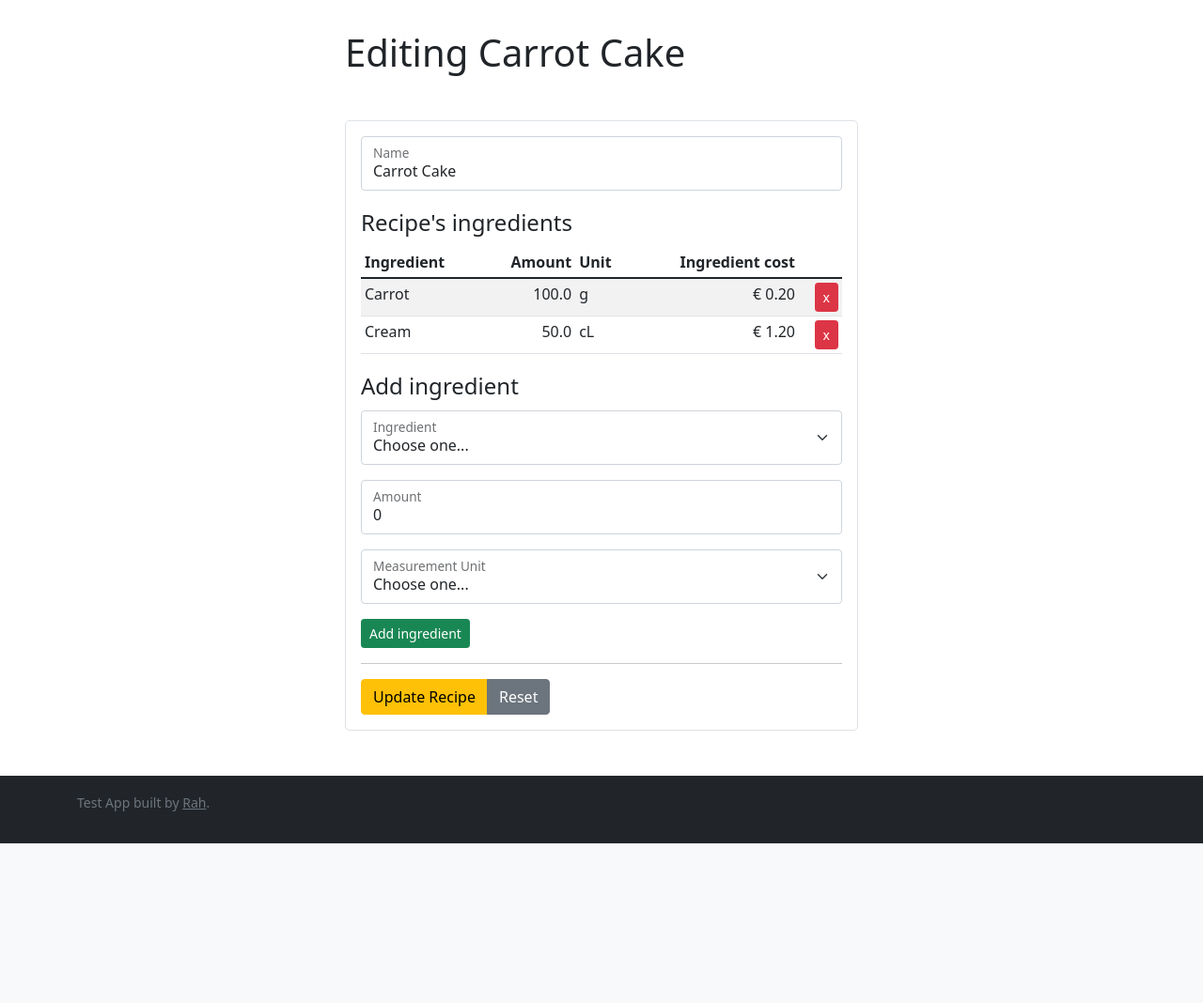
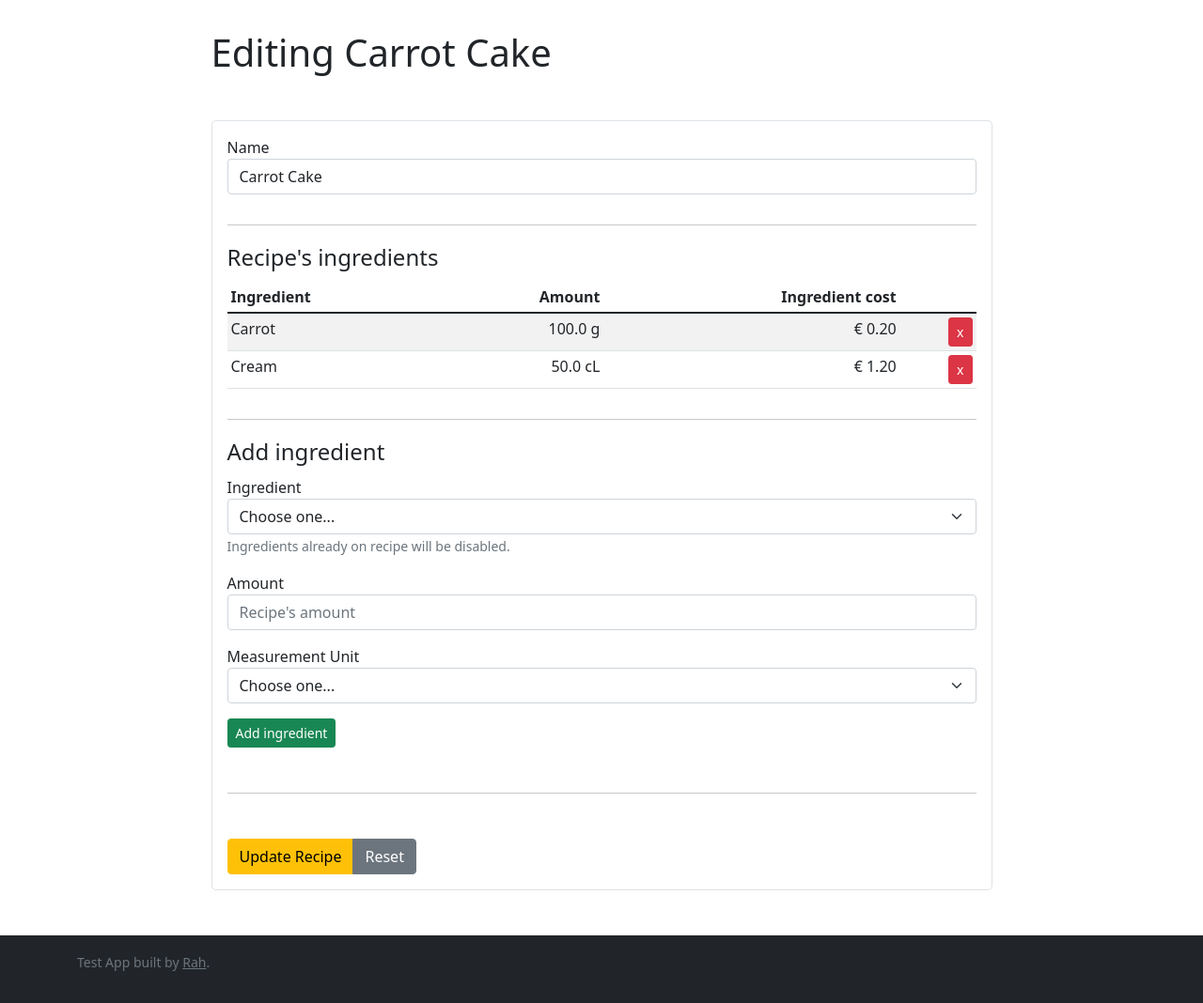
Before and after one commit to rahenrique/rah.recipemanager.test, a Django app: page /recipes/1/edit in a window 1280 px wide. Shown: the part 120-1188 px from the top of the page at 94% size. Before the commit the page ends 1018 px from the top, so only its background shows below. Run offline with Django 4.2, Linux system fonts and the light colour scheme; a user stored in the database is signed in; data comes from the database, SQL or seed files in the repository; some libraries are stand-ins or nearby versions.

Commit message:
style: :art: Format code, clean-up CSS classes

```diff
--- a/recipe_manager/recipes/static/recipes/main.js
+++ b/recipe_manager/recipes/static/recipes/main.js
@@ -1,19 +1,32 @@
 $(function () {
 	const IngredientItem = ({ id, name, amount, unit }) => `
-		<tr>
+		<tr data-id="${id}">
 			<td>
 				<input type="hidden" name="ingredients" value='{"id":"${id}","amount":"${amount}","unit":"${unit}"}'>
 				${name}
 			</td>
-			<td class="text-end">${amount}</td>
-			<td>${unit}</td>
-			<td class="text-end"><em>&ndash; save recipe to calculate &ndash;</em></td>
+			<td class="text-end">${amount} ${unit}</td>
+			<td class="text-end"><small><em>save to calculate</em></small></td>
 			<td class="text-end"><button type="button" class="js_remove_ingredient btn btn-danger btn-sm">x</button></td>
-		</tr>
-		`;
+		</tr>`;
+
+	function disableUsedIngredients() {
+		$('#ingredients_input option[data-id]').attr('disabled', false);
+		$('#current_ingredients tbody tr').each(function () {
+			let optionElement = $('#ingredients_input option[data-id="' + $(this).data('id') + '"]');
+			optionElement.attr('disabled', true);
+		});
+	}
+
+	function resetAddIngredientForm() {
+		$('#amount_input').val('');
+		$('#ingredients_input').prop('selectedIndex', 0);
+		$('#measurement_input').prop('selectedIndex', 0);
+	}
 
 	$('#current_ingredients').on('click', 'button.js_remove_ingredient', function (event) {
 		$(event.target).closest('tr').hide('fast').remove();
+		disableUsedIngredients();
 	});
 
 	$('#js_add_ingredient').on('click', function (event) {
@@ -28,6 +41,9 @@ $(function () {
 		$('#current_ingredients tbody').append(
 			values.map(IngredientItem).join('')
 		);
+		disableUsedIngredients();
+		resetAddIngredientForm();
 	});
 
+	disableUsedIngredients();
 });
--- a/recipe_manager/recipes/templates/recipes/edit_form.html
+++ b/recipe_manager/recipes/templates/recipes/edit_form.html
@@ -30,7 +30,7 @@
     <div class="alert alert-danger" role="alert">{{ error }}</div>
     {% endif %}
 
-    <div class="col-12 col-md-9 col-lg-6">
+    <div class="col-12 col-lg-9">
 
         <h1>Editing {{ recipe.name }}</h1>
         <p>&nbsp;</p>
@@ -39,11 +39,15 @@
 
             {% csrf_token %}
 
-            <div class="form-floating mb-3">
-                <input type="text" class="form-control" id="name_input" name="name" placeholder="Recipe's name"
-                    value="{{ recipe.name }}" required>
-                <label for="name_input">Name</label>
-            </div>
+            <fieldset>
+                <div class="mb-3">
+                    <label for="name_input">Name</label>
+                    <input type="text" class="form-control" id="name_input" name="name" placeholder="Recipe's name"
+                        value="{{ recipe.name }}" required>
+                </div>
+            </fieldset>
+
+            <hr>
 
             <fieldset>
                 <legend>Recipe's ingredients</legend>
@@ -52,21 +56,19 @@
                         <tr>
                             <th>Ingredient</th>
                             <th class="text-end">Amount</th>
-                            <th>Unit</th>
                             <th class="text-end">Ingredient cost</th>
                             <th class="text-end">&nbsp;</th>
                         </tr>
                     </thead>
                     <tbody>
                         {% for recipeingredient in recipe.recipeingredient_set.all %}
-                        <tr>
+                        <tr data-id="{{ recipeingredient.ingredient.id }}">
                             <td>
                                 <input type="hidden" name="ingredients"
                                     value='{"id":"{{ recipeingredient.ingredient.id }}","amount":"{{ recipeingredient.amount }}","unit":"{{ recipeingredient.measurement_unit }}"}'>
                                 {{ recipeingredient.ingredient.name }}
                             </td>
-                            <td class="text-end">{{ recipeingredient.amount }}</td>
-                            <td>{{ recipeingredient.measurement_unit }}</td>
+                            <td class="text-end">{{ recipeingredient.amount }} {{ recipeingredient.measurement_unit }}</td>
                             <td class="text-end">{{ recipeingredient.formatted_cost }}</td>
                             <td class="text-end"><button type="button"
                                     class="js_remove_ingredient btn btn-danger btn-sm">x</button></td>
@@ -76,11 +78,13 @@
                 </table>
             </fieldset>
 
+            <hr>
+
             <fieldset>
                 <legend>Add ingredient</legend>
-
                 <div id="new_ingredients" class="">
-                    <div class="form-floating mb-3">
+                    <div class="mb-3">
+                        <label for="ingredients_input">Ingredient</label>
                         <select class="form-select" id="ingredients_input" placeholder="Recipe's ingredient" required>
                             <option selected disabled>Choose one...</option>
                             {% for ingredient in all_ingredients %}
@@ -92,14 +96,15 @@
                             </option>
                             {% endfor %}
                         </select>
-                        <label for="ingredients_input">Ingredient</label>
+                    <span class="form-text">Ingredients already on recipe will be disabled.</span>
                     </div>
-                    <div class="form-floating mb-3">
+                    <div class="mb-3">
+                        <label for="amount_input">Amount</label>
                         <input type="number" step="0.01" min="0" class="form-control" id="amount_input" name="amount"
-                            placeholder="Recipe's amount" value="0">
-                        <label for="amount_input">Amount</label>
+                            placeholder="Recipe's amount">
                     </div>
-                    <div class="form-floating mb-3">
+                    <div class="mb-3">
+                        <label for="measurement_input">Measurement Unit</label>
                         <select class="form-select" id="measurement_input" name="unit"
                             placeholder="Recipe's measurement unit" required>
                             <option selected disabled>Choose one...</option>
@@ -107,14 +112,13 @@
                             <option value="{{ symbol }}">{{ unit }} ({{ symbol }})</option>
                             {% endfor %}
                         </select>
-                        <label for="measurement_input">Measurement Unit</label>
                     </div>
                     <button type="button" id="js_add_ingredient" class="btn btn-success btn-sm">Add ingredient</button>
                 </div>
 
             </fieldset>
 
-            <hr>
+            <hr class="my-5">
 
             <div class="btn-group" role="group">
                 <input type="submit" role="button" class="btn btn-warning" value="Update Recipe">
```
Also changed, not shown: recipe_manager/ingredients/templates/ingredients/create_form.html (+13 -11 lines), recipe_manager/ingredients/templates/ingredients/edit_form.html (+13 -11 lines).
